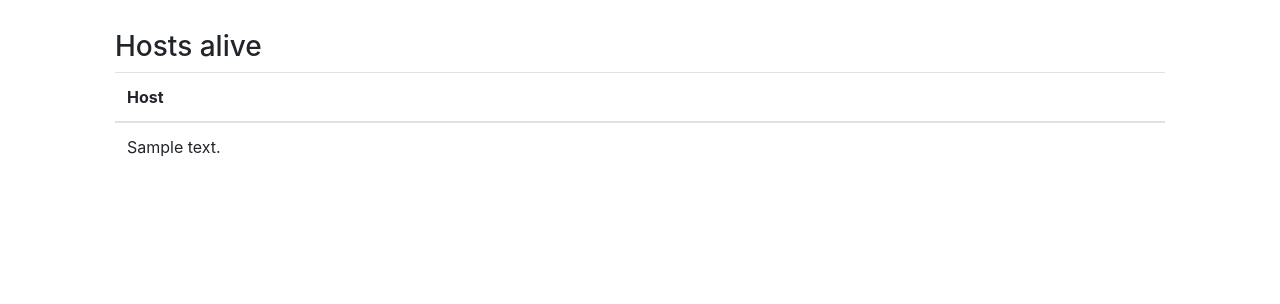
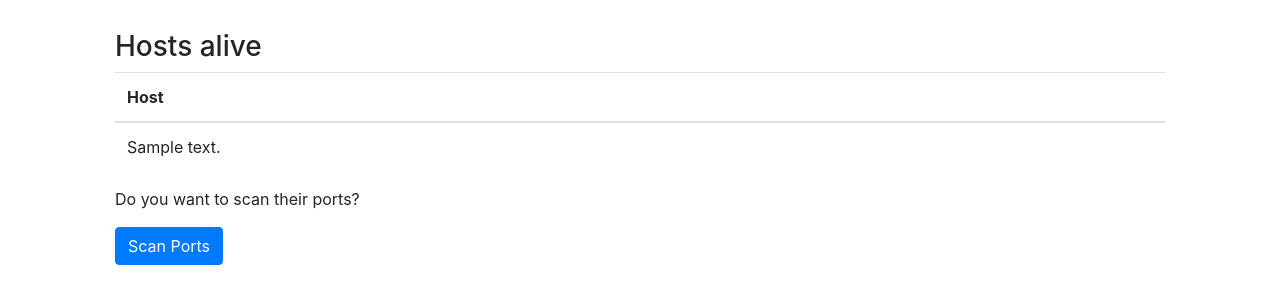
Before and after one commit to ikoyfman/Python-Network-Scan-Tool, a Django app: page /results/1/ in a window 1280 px wide. Shown: the part 247-551 px from the top of the page. Run offline with Django 3.2, Linux system fonts and the light colour scheme; tables that the repository leaves empty hold one stand-in row (values such as "Sample post"); parts of the project's set-up code (start-up, migrations or seed data) failed here and were passed over; some libraries are stand-ins or nearby versions.

Commit message:
Need to figure out rewrite for multiprocessing

```diff
--- a/pnst/home/templates/home/results.html
+++ b/pnst/home/templates/home/results.html
@@ -19,7 +19,7 @@
                     </tr>
                 </thead>
                 <tbody>
-                    {% for host in results %}
+                    {% for host in host_results %}
                     <tr>
                         <td>
                             {{host.ip_address}}
@@ -30,7 +30,14 @@
 
             </table>
 
+        <p>Do you want to scan their ports?</p>
+            <form action="{% url 'results' scan.id %}" method="POST">
+                {% csrf_token %}
+                <button type="submit" class="btn btn-primary">Scan Ports</button>
+            </form>
 
+
+        </div>
 
     </div>
 
--- a/pnst/home/views.py
+++ b/pnst/home/views.py
@@ -1,7 +1,7 @@
 from django.shortcuts import render, redirect, get_object_or_404, get_list_or_404
 from home.forms import ScanForm
-from home.models import Scan
-from home.tasks import get_time, scan_net
+from home.models import Scan, Host
+from home.tasks import get_time, scan_net, scan_host_ports
 
 # Create your views here.
 def home(request):
@@ -31,8 +31,17 @@ def home(request):
 def results(request, scan_id):
     if request.method == 'GET':
         scan = Scan.objects.get(id=scan_id)
+        host_results = get_list_or_404(scan.host_set)
+        data = {
+            'host_results':host_results,
+            'scan':scan,
+            }
+        return render(request, 'home/results.html', data)
+
+    if request.method == "POST":
+        scan = Scan.objects.get(id=scan_id)
         results = get_list_or_404(scan.host_set)
-        return render(request, 'home/results.html', context={
-            'results':results,
-            'scan':scan
-        })
+        host_list = []
+        for host in results:
+            host_list.append(host.ip_address)
+        scan_results = scan_host_ports.delay(host_list)
```
Also changed, not shown: pnst/home/tasks.py (+8 -0 lines).
